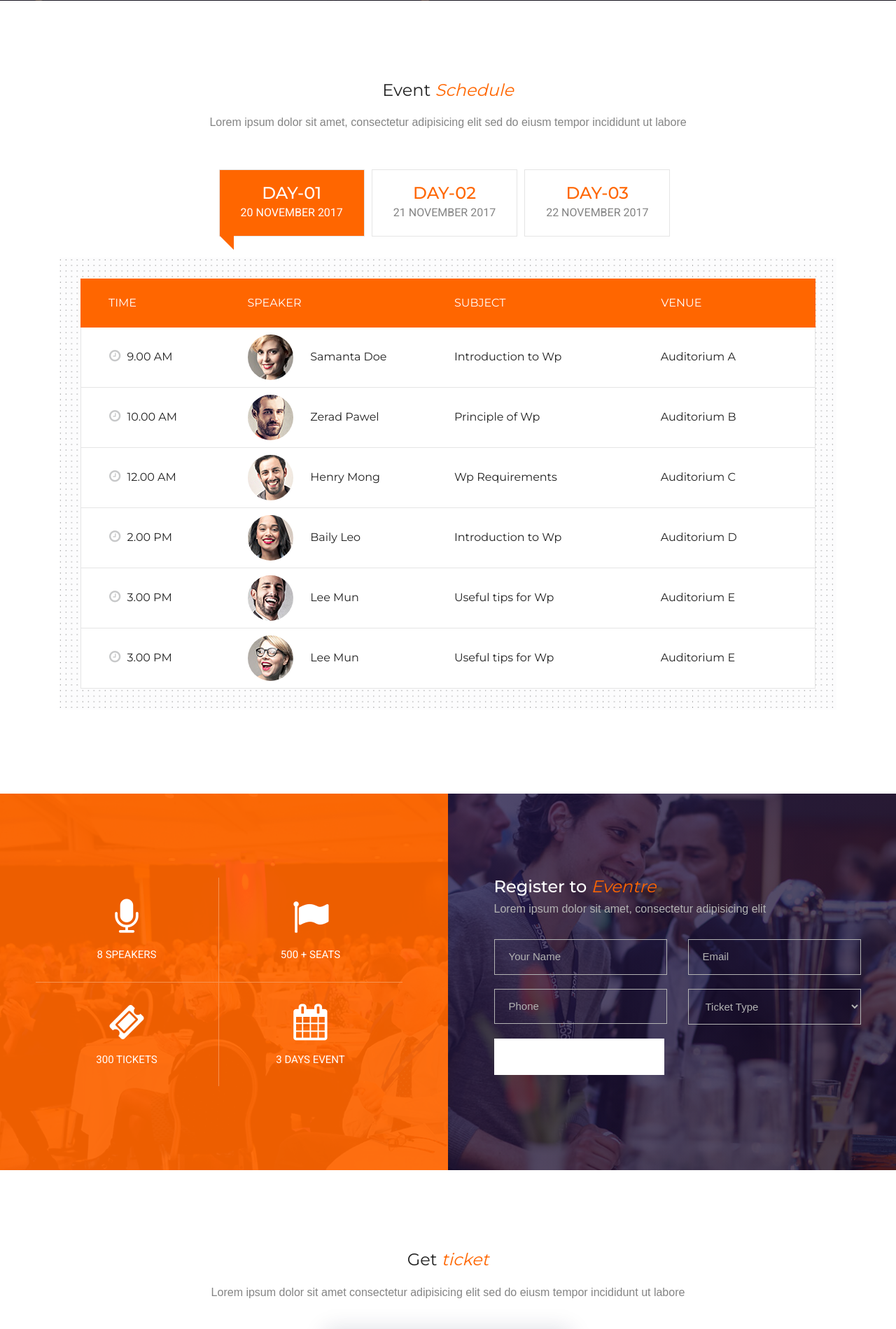
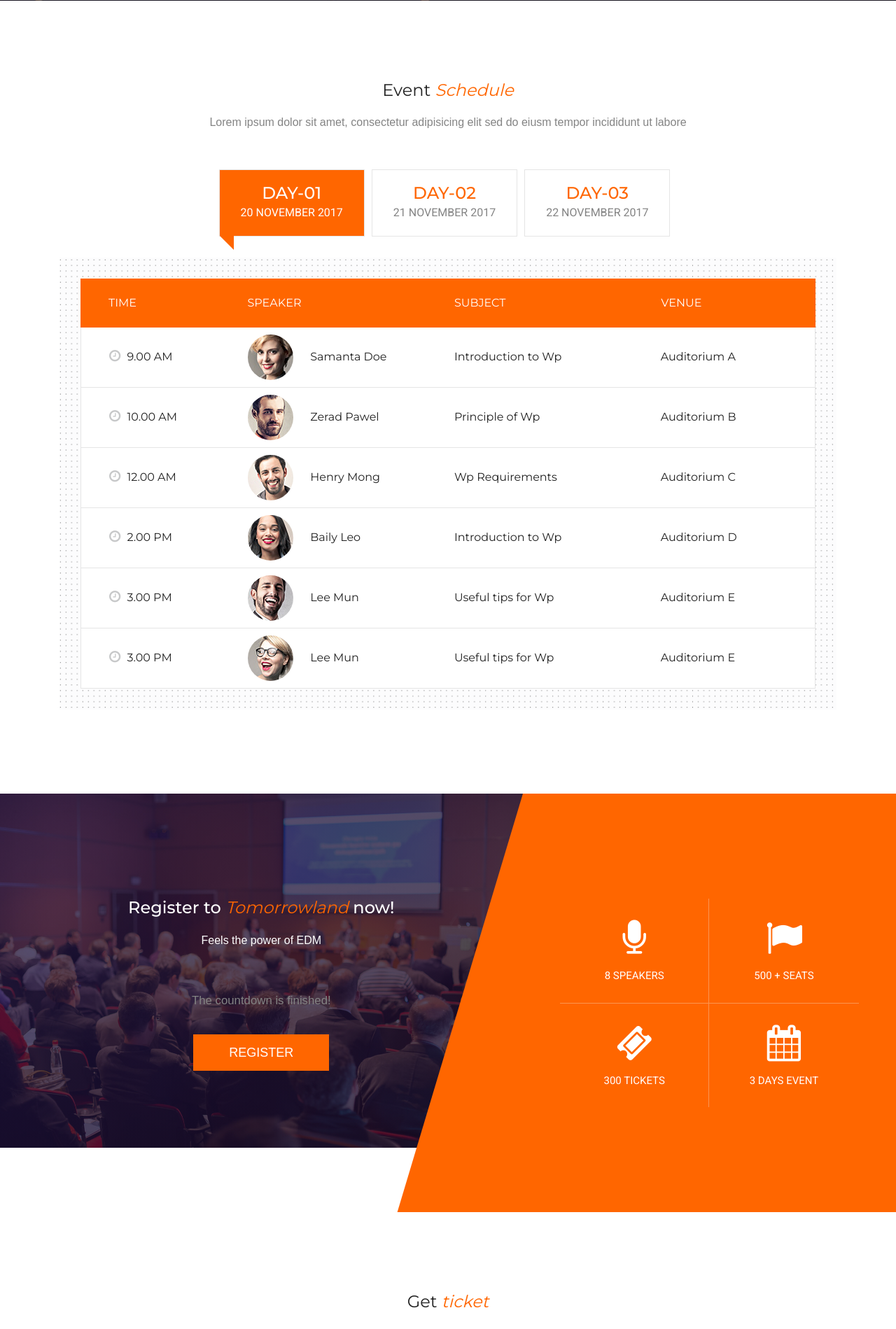
Before and after one commit to kenmochii/event_wp, a PHP site: page / in a window 1280 px wide. Shown: the part 2471-4370 px from the top of the page at 70% size. Run offline with PHP 8.4, Linux system fonts and the light colour scheme; some libraries are stand-ins or nearby versions.

Commit message:
minor change

```diff
--- a/Registration.html
+++ b/Registration.html
@@ -1,7 +1,7 @@
 <!DOCTYPE html>
 <html lang="en">
 <head>
-
+    <!-- color code:  ff6600  -->
   <!-- SITE TITTLE -->
   <meta charset="utf-8">
   <meta http-equiv="X-UA-Compatible" content="IE=edge">
@@ -24,7 +24,7 @@
 
 </head>
 <body>
-	<div class="page-wrapper bg-gra-02 p-t-130 p-b-100 font-poppins">
+	<div class="page-wrapper bg-orange p-t-130 p-b-100 font-poppins">
         <div class="wrapper wrapper--w680">
             <div class="card card-4">
                 <div class="card-body">
@@ -97,7 +97,7 @@
                             </div>
                         </div>
                         <div class="p-t-15">
-                            <button class="btn btn--radius-2 btn--blue" type="submit">Submit</button>
+                            <button class="btn btn--radius-2 btn-main-md" type="submit">Submit</button>
                         </div>
                     </form>
                 </div>
--- a/css/style.css
+++ b/css/style.css
@@ -3619,6 +3619,10 @@ h6 {
   background: #2c6ed5;
 }
 
+.bg-orange {
+  background: #ff6600;
+}
+
 .bg-red {
   background: #fa4251;
 }
--- a/index.html
+++ b/index.html
@@ -148,10 +148,10 @@
 			</div>
 			<div class="col-lg-8 col-md-6 align-self-center">
 				<div class="content-block">
-					<h2>About The <span class="alternate">Eventre</span></h2>
+					<h2>About The <span class="alternate">Tomorrowland</span></h2>
 					<div class="description-one">
 						<p>
-							Lorem ipsum dolor sit amet, consectetur adipisicing elit, sed do eiusm tempor incididunt ut labore dolore magna aliqua enim ad minim veniam quis nostrud exercitation ullamco.
+							Tomorrowland is a Belgium electronic dance music festival held in Boom, Belgium. Tomorrowland was first held in 2005 and has since become one of the world's largest and most notable music festivals. It now stretches over 2 weekends and it usually sells out in minutes.
 						</p>
 					</div>
 					<div class="description-two">
@@ -788,15 +788,26 @@
 
 <!--====  End of Schedule  ====-->
 
-<!--==================================
-=            Registration            =
-===================================-->
+<!--=============================
+=            Feature            =
+==============================-->
 
-<section class="registration">
-	<div class="container-fuild p-0">
-		<div class="row">
-			<div class="col-lg-6 col-md-12 p-0">
-				<div class="service-block bg-service overlay-primary text-center">
+<section class="ticket-feature">
+	<div class="container-fluid m-0 p-0">
+		<div class="row p-0 m-0">
+			<div class="col-lg-7 p-0 m-0">
+				<div class="block bg-timer overlay-dark text-center">
+					<div class="section-title white m-0">
+						<h3>Register to <span class="alternate">Tomorrowland</span> now!</h3>
+						<p>Feels the power of EDM</p>
+					</div>
+					<!-- Coundown Timer -->
+					<div class="timer"></div>
+					<a href="registration.html" class="btn btn-main-md">Register</a>
+				</div>
+			</div>
+			<div class="col-lg-5 p-0">
+				<div class="block-2">
 					<div class="row no-gutters">
 						<div class="col-6">
 							<!-- Service item -->
@@ -829,47 +840,11 @@
 					</div>
 				</div>
 			</div>
-			<div class="col-lg-6 col-md-12 p-0">
-				<div class="registration-block bg-registration overlay-dark">
-					<div class="block">
-						<div class="title text-left">
-							<h3>Register to <span class="alternate">Eventre</span></h3>
-							<p>Lorem ipsum dolor sit amet, consectetur adipisicing elit</p>
-						</div>
-						<form action="#" class="row">
-							<div class="col-md-6">
-								<input type="text" class="form-control main" placeholder="Your Name">
-							</div>
-							<div class="col-md-6">
-								<input type="email" class="form-control main" placeholder="Email">
-							</div>
-							<div class="col-md-6">
-								<input type="text" class="form-control main" placeholder="Phone">
-							</div>
-							<div class="col-md-6">
-								<div class="form-group">
-									<select class="form-control main" id="select-ticket">
-								      <option>Ticket Type</option>
-								      <option>1</option>
-								      <option>2</option>
-								      <option>3</option>
-								      <option>4</option>
-								      <option>5</option>
-								    </select>
-								</div>
-							</div>
-							<div class="col-12">
-								<button type="submit" class="btn btn-white-md">Register Now</button>
-							</div>
-						</form>
-					</div>
-				</div>
-			</div>
 		</div>
 	</div>
 </section>
 
-<!--====  End of Registration  ====-->
+<!--====  End of Feature  ====-->
 
 
 <!--===================================
```
